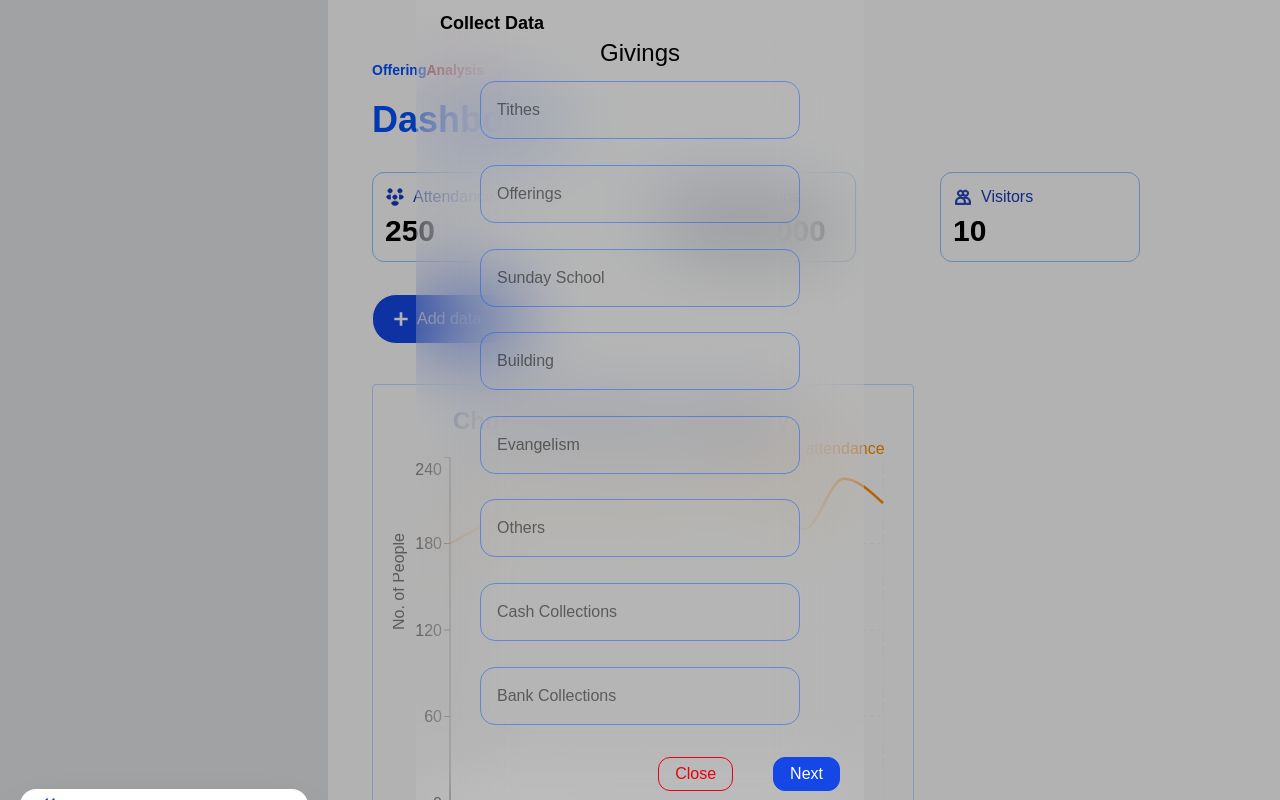
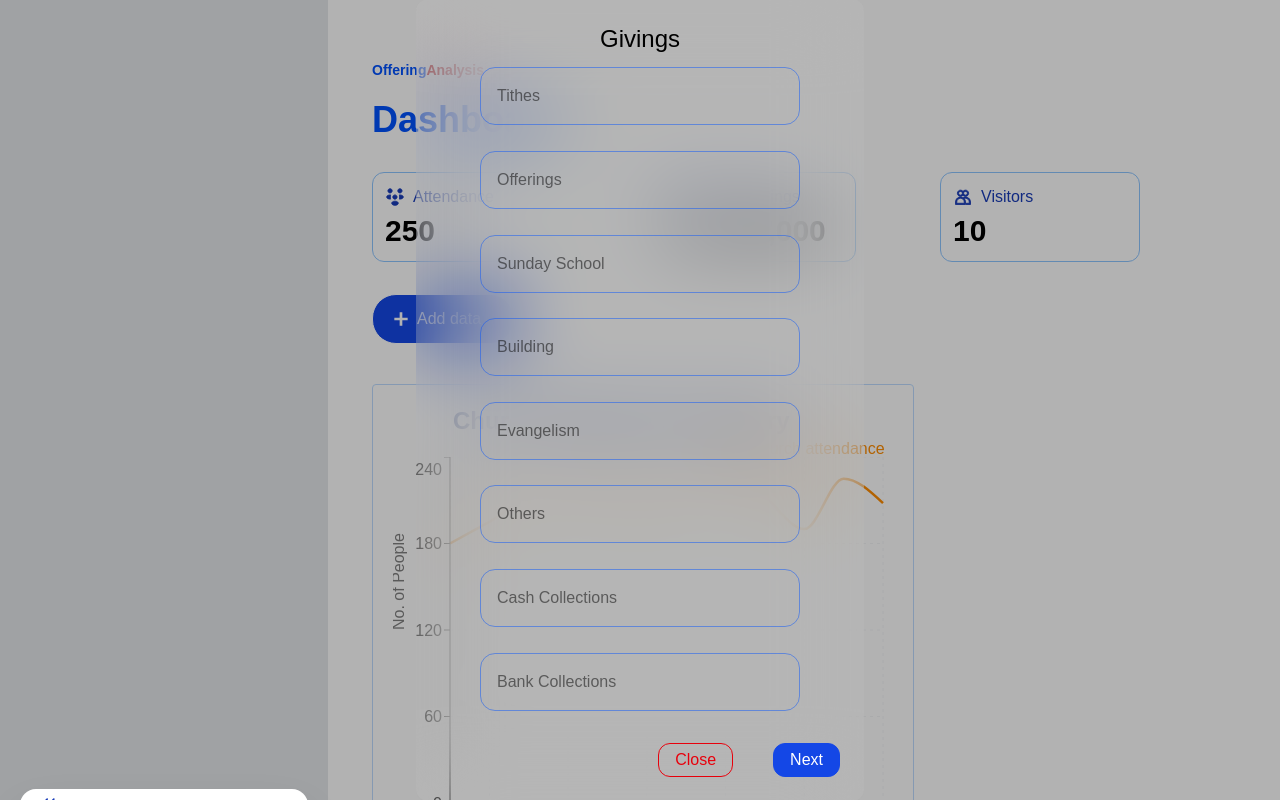
Before and after one commit to SamGombs20/OfferingAnalysisWeb, a Next.js app: page /dashboard in a window 1280 px wide. Both pictures are taken after a click on the button "Add data". Shown: the top 800 px of the page. Built offline with nearby package versions, Linux system fonts and the light colour scheme.

Commit message:
Update:Dialog updates

```diff
--- a/app/dashboard/page.tsx
+++ b/app/dashboard/page.tsx
@@ -5,7 +5,7 @@ import AttendancePieChart from "../components/attendance_pie_chart";
 import AttendanceChart from "../components/attendance_trend_chart";
 import OfferingsChart from "../components/offering_bar_chart";
 import CollectDataForm from "../components/collect_dialog";
-import { Dialog, DialogPanel, DialogTitle } from "@headlessui/react";
+import { Dialog, DialogBackdrop, DialogPanel } from "@headlessui/react";
 
 const cardData = [
   {
@@ -80,15 +80,12 @@ const DashboardPage = () => {
   return (
     <div className="my-5">
       <Dialog open={open} as="div" className="relative z-10" onClose={() => setOpen(false)}>
-        <div className="fixed inset-0 bg-black/30 " aria-hidden='true'>
-
-          <div className='fixed inset-0 flex items-center justify-center p-4'>
+        <DialogBackdrop className='fixed inset-0 bg-black/30'/>
+        <div className='fixed inset-0 flex items-center justify-center p-4'>
             <DialogPanel className="w-full max-w-md rounded-xl bg-white/5 p-6 backdrop-blur-2xl duration-300 ease-out data-closed:transform-[scale(95%)] data-closed:opacity-0">
-            <DialogTitle className="text-lg font-bold">Collect Data</DialogTitle>
               <CollectDataForm onClose={() => setOpen(false)} />
             </DialogPanel>
           </div>
-        </div>
       </Dialog>
       <div>
         <p className="text-4xl font-bold blue-txt">Dashboard</p>
```
